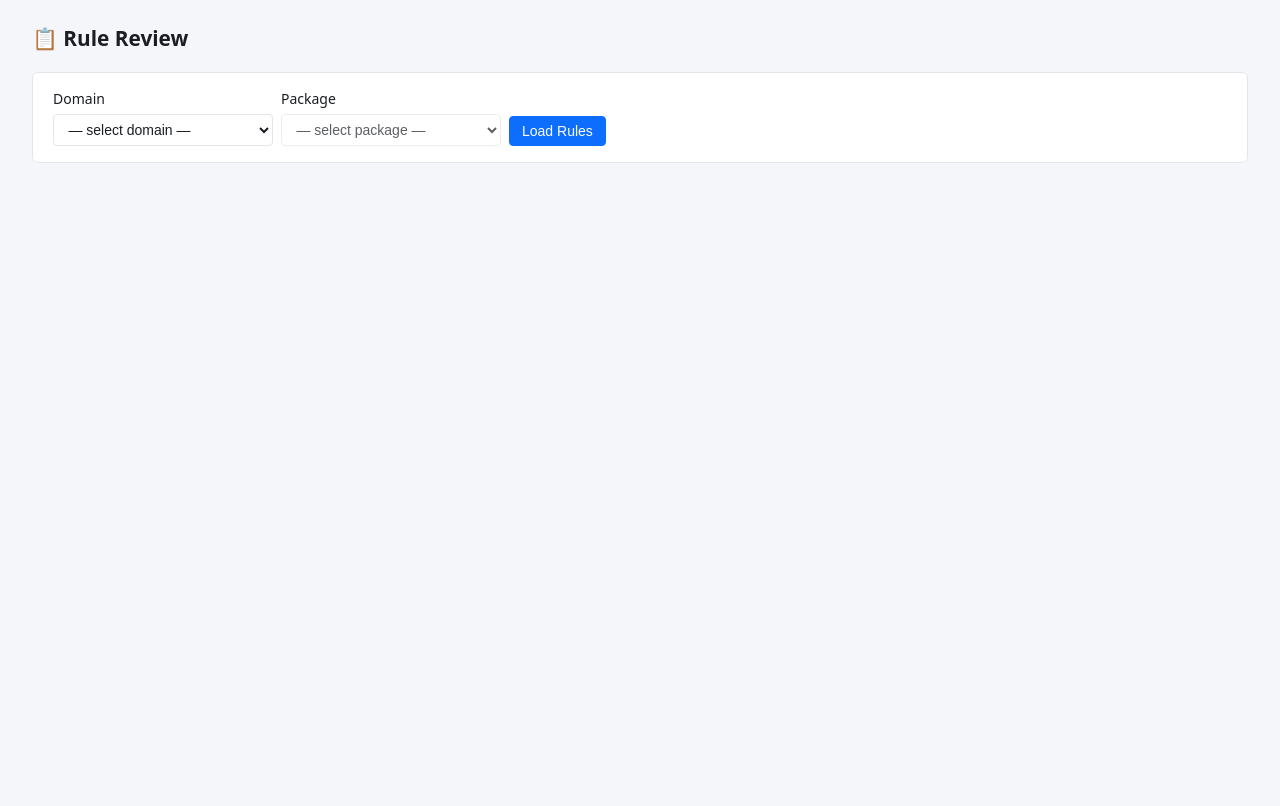
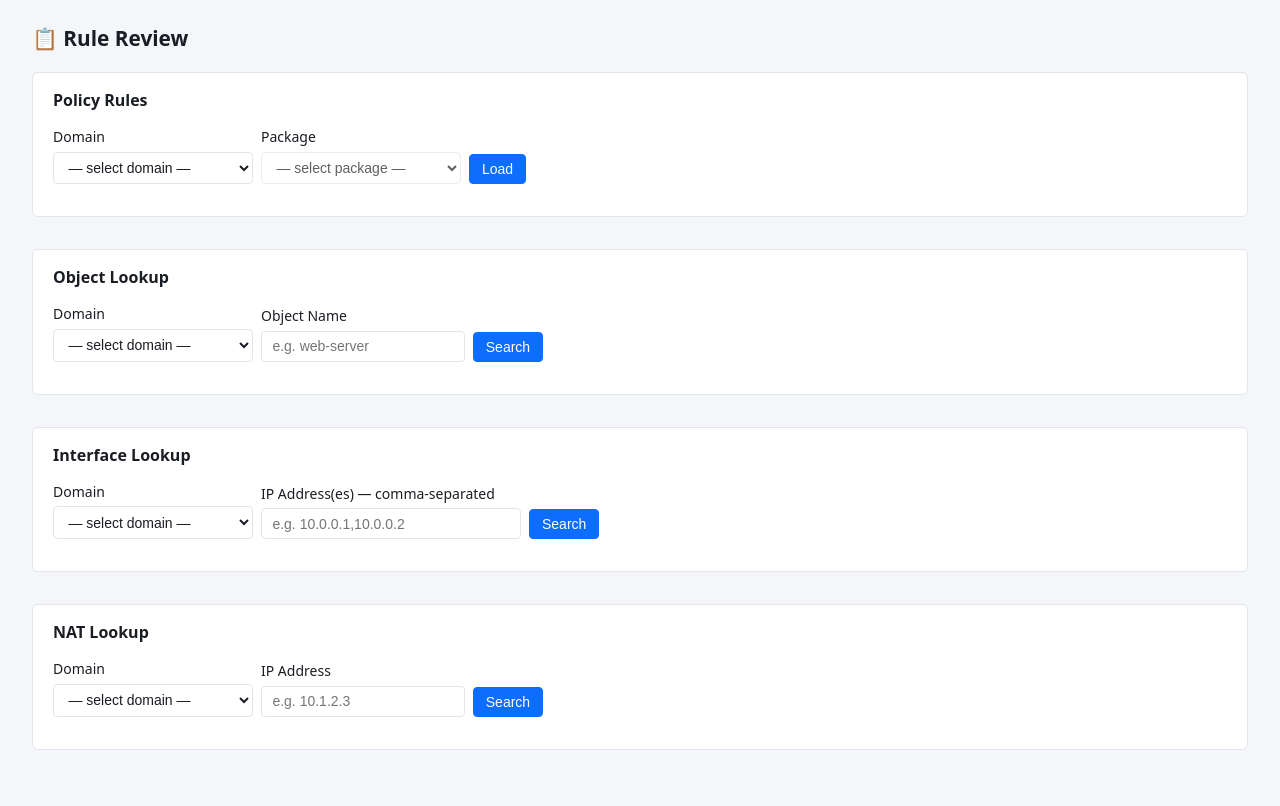
Before and after one commit to gatecrest-labs/chkHealth, a Flask app: template app/templates/rule_review.html in a window 1280 px wide. Before the commit the page ends 163 px from the top, so only its background shows below. Run offline with Flask 3, Linux system fonts and the light colour scheme; the template is opened without the code that fills it, so the values that code supplies are empty; parts of the project's set-up code (start-up, migrations or seed data) failed here and were passed over.

Commit message:
feat: add rule review template and JS (policy rules, object lookup, interface lookup, NAT lookup)
Co-Authored-By: Claude Haiku 4.5 <noreply@anthropic.com>

```diff
--- /dev/null
+++ b/app/static/js/rule_review.js
@@ -0,0 +1,184 @@
+function esc(s) {
+  return String(s ?? '').replace(/&/g, '&amp;').replace(/</g, '&lt;')
+    .replace(/>/g, '&gt;').replace(/"/g, '&quot;');
+}
+
+function objName(obj) {
+  if (!obj) return '';
+  if (typeof obj === 'string') return obj;
+  return obj.name || obj['ip-address'] || JSON.stringify(obj);
+}
+
+function nameList(arr) {
+  if (!Array.isArray(arr)) return esc(objName(arr));
+  return arr.map(o => esc(objName(o))).join(', ') || '—';
+}
+
+// ── Shared domain loader ──────────────────────────────────────────────────
+async function populateDomainSelect(selectId, onChangeCb) {
+  const r = await fetch('/api/firewalls/domains');
+  if (!r.ok) return;
+  const data = await r.json();
+  const sel = document.getElementById(selectId);
+  (data.domains || []).forEach(d => {
+    const opt = document.createElement('option');
+    opt.value = d;
+    opt.textContent = d;
+    sel.appendChild(opt);
+  });
+  if (onChangeCb) sel.addEventListener('change', onChangeCb);
+}
+
+// ── Section 1: Policy Rules ───────────────────────────────────────────────
+populateDomainSelect('rulesDomainSelect', async () => {
+  const domain = document.getElementById('rulesDomainSelect').value;
+  const pkgSel = document.getElementById('rulesPackageSelect');
+  const loadBtn = document.getElementById('rulesLoadBtn');
+  pkgSel.innerHTML = '<option value="">— select package —</option>';
+  pkgSel.disabled = true;
+  loadBtn.disabled = true;
+  if (!domain) return;
+  const r = await fetch('/api/rule-review/packages?domain=' + encodeURIComponent(domain));
+  if (!r.ok) return;
+  const data = await r.json();
+  (data.packages || []).forEach(p => {
+    const opt = document.createElement('option');
+    opt.value = p;
+    opt.textContent = p;
+    pkgSel.appendChild(opt);
+  });
+  pkgSel.disabled = false;
+  pkgSel.addEventListener('change', () => {
+    loadBtn.disabled = !pkgSel.value;
+  });
+});
+
+document.getElementById('rulesLoadBtn').addEventListener('click', async () => {
+  const domain = document.getElementById('rulesDomainSelect').value;
+  const pkg = document.getElementById('rulesPackageSelect').value;
+  if (!domain || !pkg) return;
+  document.getElementById('rulesStatus').textContent = 'Loading…';
+  document.getElementById('rulesLoadBtn').disabled = true;
+  document.getElementById('rulesTableSection').style.display = 'none';
+  try {
+    const r = await fetch(
+      `/api/rule-review/rules?domain=${encodeURIComponent(domain)}&package=${encodeURIComponent(pkg)}`
+    );
+    if (!r.ok) { document.getElementById('rulesStatus').textContent = 'Error.'; return; }
+    const data = await r.json();
+    const total = data.total || 0;
+    document.getElementById('rulesStatus').textContent =
+      `${total} rule(s)` + (total >= 2000 ? ' (capped at 2000)' : '');
+    document.getElementById('rulesTbody').innerHTML = (data.rules || []).map(rule => {
+      const action = (rule.action || {}).name || '';
+      const actionBadge = action.toLowerCase() === 'accept'
+        ? `<span class="badge badge-action-accept">${esc(action)}</span>`
+        : `<span class="badge badge-action-drop">${esc(action)}</span>`;
+      return `<tr>
+        <td>${esc(rule['rule-number'])}</td>
+        <td>${esc(rule.name)}</td>
+        <td class="truncate-cell" title="${nameList(rule.source)}">${nameList(rule.source)}</td>
+        <td class="truncate-cell" title="${nameList(rule.destination)}">${nameList(rule.destination)}</td>
+        <td class="truncate-cell" title="${nameList(rule.service)}">${nameList(rule.service)}</td>
+        <td>${actionBadge}</td>
+        <td>${rule.enabled ? 'Yes' : 'No'}</td>
+        <td class="truncate-cell" title="${esc(rule.comments)}">${esc(rule.comments)}</td>
+      </tr>`;
+    }).join('');
+    document.getElementById('rulesTableSection').style.display = '';
+  } finally {
+    document.getElementById('rulesLoadBtn').disabled = false;
+  }
+});
+
+// ── Section 2: Object Lookup ──────────────────────────────────────────────
+populateDomainSelect('objDomainSelect');
+
+document.getElementById('objSearchBtn').addEventListener('click', async () => {
+  const domain = document.getElementById('objDomainSelect').value;
+  const name = document.getElementById('objNameInput').value.trim();
+  if (!domain || !name) {
+    document.getElementById('objStatus').textContent = 'Domain and name are required.';
+    return;
+  }
+  document.getElementById('objStatus').textContent = 'Searching…';
+  document.getElementById('objTableSection').style.display = 'none';
+  const r = await fetch(
+    `/api/rule-review/objects?domain=${encodeURIComponent(domain)}&name=${encodeURIComponent(name)}`
+  );
+  if (!r.ok) { document.getElementById('objStatus').textContent = 'Error.'; return; }
+  const data = await r.json();
+  document.getElementById('objStatus').textContent = `${(data.objects || []).length} result(s)`;
+  document.getElementById('objTbody').innerHTML = (data.objects || []).map(obj => {
+    const ip = obj['ipv4-address'] || obj['ipv6-address'] || obj['ip-range'] || '';
+    return `<tr>
+      <td>${esc(obj.name)}</td>
+      <td>${esc(obj.type)}</td>
+      <td>${esc(ip)}</td>
+      <td class="truncate-cell" title="${esc(obj.comments)}">${esc(obj.comments)}</td>
+    </tr>`;
+  }).join('') || '<tr><td colspan="4" class="text-muted">No results.</td></tr>';
+  document.getElementById('objTableSection').style.display = '';
+});
+
+// ── Section 3: Interface Lookup ───────────────────────────────────────────
+populateDomainSelect('ifDomainSelect');
+
+document.getElementById('ifSearchBtn').addEventListener('click', async () => {
+  const domain = document.getElementById('ifDomainSelect').value;
+  const ips = document.getElementById('ifIpsInput').value.trim();
+  if (!domain || !ips) {
+    document.getElementById('ifStatus').textContent = 'Domain and IPs are required.';
+    return;
+  }
+  document.getElementById('ifStatus').textContent = 'Searching…';
+  document.getElementById('ifTableSection').style.display = 'none';
+  const r = await fetch(
+    `/api/rule-review/interfaces?domain=${encodeURIComponent(domain)}&ips=${encodeURIComponent(ips)}`
+  );
+  if (!r.ok) { document.getElementById('ifStatus').textContent = 'Error.'; return; }
+  const data = await r.json();
+  document.getElementById('ifStatus').textContent = `${(data.results || []).length} match(es)`;
+  document.getElementById('ifTbody').innerHTML = (data.results || []).map(res => `<tr>
+    <td>${esc(res.gateway)}</td>
+    <td>${esc(res.interface)}</td>
+    <td>${esc(res.ip)}</td>
+    <td>${esc(res.subnet)}</td>
+    <td>${esc(res.mask)}</td>
+  </tr>`).join('') || '<tr><td colspan="5" class="text-muted">No matches.</td></tr>';
+  document.getElementById('ifTableSection').style.display = '';
+});
+
+// ── Section 4: NAT Lookup ─────────────────────────────────────────────────
+populateDomainSelect('natDomainSelect');
+
+document.getElementById('natSearchBtn').addEventListener('click', async () => {
+  const domain = document.getElementById('natDomainSelect').value;
+  const ip = document.getElementById('natIpInput').value.trim();
+  if (!domain || !ip) {
+    document.getElementById('natStatus').textContent = 'Domain and IP are required.';
+    return;
+  }
+  document.getElementById('natStatus').textContent = 'Searching…';
+  document.getElementById('natTableSection').style.display = 'none';
+  const r = await fetch(
+    `/api/rule-review/nat?domain=${encodeURIComponent(domain)}&ip=${encodeURIComponent(ip)}`
+  );
+  if (!r.ok) { document.getElementById('natStatus').textContent = 'Error.'; return; }
+  const data = await r.json();
+  document.getElementById('natStatus').textContent = `${(data.results || []).length} match(es)`;
+  document.getElementById('natTbody').innerHTML = (data.results || []).map(res => {
+    const f = field => esc(objName(res[field]));
+    return `<tr>
+      <td>${esc(res.package)}</td>
+      <td>${esc(res['rule-number'])}</td>
+      <td>${f('original-source')}</td>
+      <td>${f('original-destination')}</td>
+      <td>${f('original-service')}</td>
+      <td>${f('translated-source')}</td>
+      <td>${f('translated-destination')}</td>
+      <td>${f('translated-service')}</td>
+    </tr>`;
+  }).join('') || '<tr><td colspan="8" class="text-muted">No matches.</td></tr>';
+  document.getElementById('natTableSection').style.display = '';
+});
--- a/app/templates/rule_review.html
+++ b/app/templates/rule_review.html
@@ -6,42 +6,128 @@
   <h2>📋 Rule Review</h2>
 </div>
 
-<div class="card mb-3">
-  <div class="d-flex gap-2" style="align-items:flex-end;flex-wrap:wrap">
-    <div class="form-group" style="margin-bottom:0;min-width:220px">
-      <label class="form-label" for="domainSelect">Domain</label>
-      <select id="domainSelect" class="form-select">
+<!-- ── Section 1: Policy Rules ───────────────────────────────────────────── -->
+<div class="rule-review-section card">
+  <h3 style="margin-top:0;font-size:1rem">Policy Rules</h3>
+  <div class="d-flex gap-2" style="flex-wrap:wrap;align-items:flex-end;margin-bottom:1rem">
+    <div class="form-group" style="margin-bottom:0;min-width:200px">
+      <label class="form-label">Domain</label>
+      <select id="rulesDomainSelect" class="form-select">
         <option value="">— select domain —</option>
       </select>
     </div>
-    <div class="form-group" style="margin-bottom:0;min-width:220px">
-      <label class="form-label" for="packageSelect">Package</label>
-      <select id="packageSelect" class="form-select" disabled>
+    <div class="form-group" style="margin-bottom:0;min-width:200px">
+      <label class="form-label">Package</label>
+      <select id="rulesPackageSelect" class="form-select" disabled>
         <option value="">— select package —</option>
       </select>
     </div>
-    <button id="loadBtn" class="btn btn-primary" disabled>Load Rules</button>
-    <span id="loadStatus" class="text-muted" style="font-size:.82rem;align-self:center"></span>
+    <button id="rulesLoadBtn" class="btn btn-primary" disabled>Load</button>
+    <span id="rulesStatus" class="text-muted" style="font-size:.82rem;align-self:center"></span>
+  </div>
+  <div id="rulesTableSection" style="display:none">
+    <div class="table-wrapper" style="max-height:500px;overflow-y:auto">
+      <table class="data-table">
+        <thead>
+          <tr>
+            <th>#</th><th>Name</th><th>Source</th><th>Destination</th>
+            <th>Service</th><th>Action</th><th>Enabled</th><th>Comments</th>
+          </tr>
+        </thead>
+        <tbody id="rulesTbody"></tbody>
+      </table>
+    </div>
   </div>
 </div>
 
-<div id="rulesSection" style="display:none">
-  <div class="table-wrapper">
-    <table class="data-table" id="rulesTable">
-      <thead>
-        <tr>
-          <th>#</th>
-          <th>Name</th>
-          <th>Source</th>
-          <th>Destination</th>
-          <th>Service</th>
-          <th>Action</th>
-          <th>Enabled</th>
-          <th>Comments</th>
-        </tr>
-      </thead>
-      <tbody id="rulesBody"></tbody>
-    </table>
+<!-- ── Section 2: Object Lookup ──────────────────────────────────────────── -->
+<div class="rule-review-section card">
+  <h3 style="margin-top:0;font-size:1rem">Object Lookup</h3>
+  <div class="d-flex gap-2" style="flex-wrap:wrap;align-items:flex-end;margin-bottom:1rem">
+    <div class="form-group" style="margin-bottom:0;min-width:200px">
+      <label class="form-label">Domain</label>
+      <select id="objDomainSelect" class="form-select">
+        <option value="">— select domain —</option>
+      </select>
+    </div>
+    <div class="form-group" style="margin-bottom:0;min-width:200px">
+      <label class="form-label">Object Name</label>
+      <input type="text" id="objNameInput" class="form-control" placeholder="e.g. web-server">
+    </div>
+    <button id="objSearchBtn" class="btn btn-primary">Search</button>
+    <span id="objStatus" class="text-muted" style="font-size:.82rem;align-self:center"></span>
+  </div>
+  <div id="objTableSection" style="display:none">
+    <div class="table-wrapper">
+      <table class="data-table">
+        <thead><tr><th>Name</th><th>Type</th><th>IP / Range</th><th>Comments</th></tr></thead>
+        <tbody id="objTbody"></tbody>
+      </table>
+    </div>
+  </div>
+</div>
+
+<!-- ── Section 3: Interface Lookup ───────────────────────────────────────── -->
+<div class="rule-review-section card">
+  <h3 style="margin-top:0;font-size:1rem">Interface Lookup</h3>
+  <div class="d-flex gap-2" style="flex-wrap:wrap;align-items:flex-end;margin-bottom:1rem">
+    <div class="form-group" style="margin-bottom:0;min-width:200px">
+      <label class="form-label">Domain</label>
+      <select id="ifDomainSelect" class="form-select">
+        <option value="">— select domain —</option>
+      </select>
+    </div>
+    <div class="form-group" style="margin-bottom:0;min-width:260px">
+      <label class="form-label">IP Address(es) — comma-separated</label>
+      <input type="text" id="ifIpsInput" class="form-control" placeholder="e.g. 10.0.0.1,10.0.0.2">
+    </div>
+    <button id="ifSearchBtn" class="btn btn-primary">Search</button>
+    <span id="ifStatus" class="text-muted" style="font-size:.82rem;align-self:center"></span>
+  </div>
+  <div id="ifTableSection" style="display:none">
+    <div class="table-wrapper">
+      <table class="data-table">
+        <thead><tr><th>Gateway / Cluster</th><th>Interface</th><th>IP</th><th>Subnet</th><th>Mask</th></tr></thead>
+        <tbody id="ifTbody"></tbody>
+      </table>
+    </div>
+  </div>
+</div>
+
+<!-- ── Section 4: NAT Lookup ─────────────────────────────────────────────── -->
+<div class="rule-review-section card">
+  <h3 style="margin-top:0;font-size:1rem">NAT Lookup</h3>
+  <div class="d-flex gap-2" style="flex-wrap:wrap;align-items:flex-end;margin-bottom:1rem">
+    <div class="form-group" style="margin-bottom:0;min-width:200px">
+      <label class="form-label">Domain</label>
+      <select id="natDomainSelect" class="form-select">
+        <option value="">— select domain —</option>
+      </select>
+    </div>
+    <div class="form-group" style="margin-bottom:0;min-width:200px">
+      <label class="form-label">IP Address</label>
+      <input type="text" id="natIpInput" class="form-control" placeholder="e.g. 10.1.2.3">
+    </div>
+    <button id="natSearchBtn" class="btn btn-primary">Search</button>
+    <span id="natStatus" class="text-muted" style="font-size:.82rem;align-self:center"></span>
+  </div>
+  <div id="natTableSection" style="display:none">
+    <div class="table-wrapper">
+      <table class="data-table">
+        <thead>
+          <tr>
+            <th>Package</th><th>#</th>
+            <th>Orig Src</th><th>Orig Dst</th><th>Orig Svc</th>
+            <th>Trans Src</th><th>Trans Dst</th><th>Trans Svc</th>
+          </tr>
+        </thead>
+        <tbody id="natTbody"></tbody>
+      </table>
+    </div>
   </div>
 </div>
 {% endblock %}
+
+{% block scripts %}
+<script src="{{ url_for('static', filename='js/rule_review.js') }}?v=1"></script>
+{% endblock %}
```
